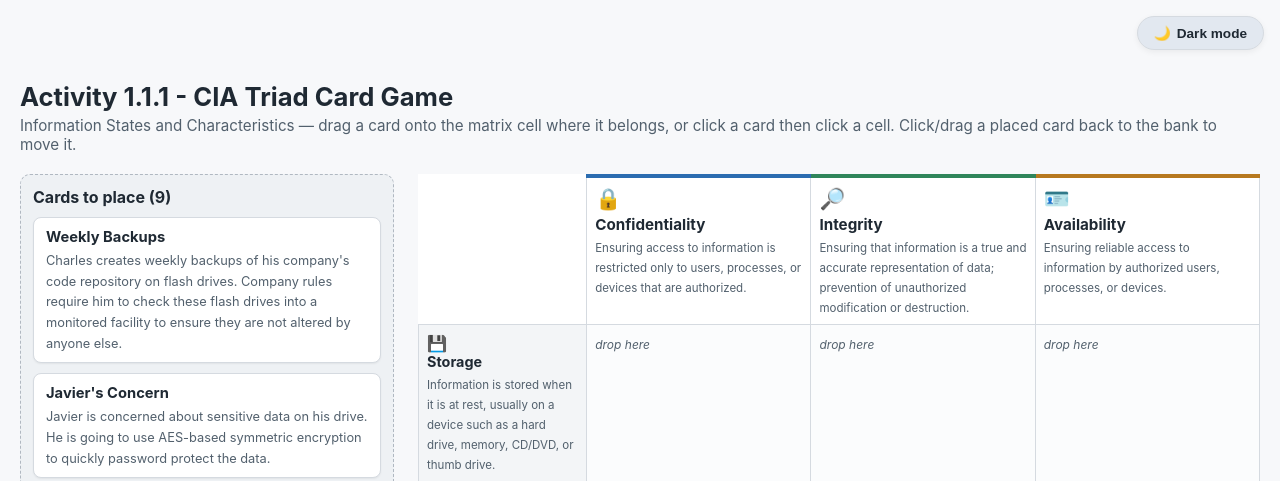
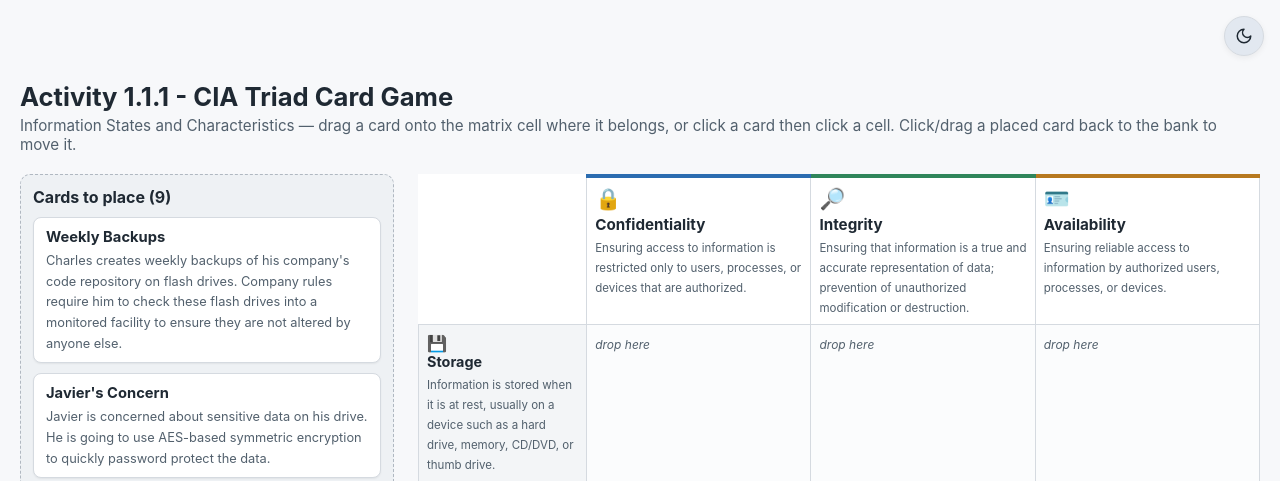
Before and after one commit to FarmCardsCode/www-farmcardscode, a Flask app: page /static/apps/cia-triad-game/index.html in a window 1280 px wide. Shown: the top 481 px of the page. Run offline with Flask 3, Linux system fonts and the light colour scheme; lists and menus that the app fills with data are empty.

Commit message:
Make theme toggles icon-only
The main site's titlebar toggle and the embedded apps' floating toggles
are now compact round buttons holding just a line-drawn sun or moon
(inline SVG in currentColor, showing the mode a click switches to). The
"Switch to light/dark mode" wording moves to the tooltip and accessible
name.

Co-Authored-By: Claude Opus 5.5 <noreply@anthropic.com>

```diff
--- a/app/static/apps/cia-triad-game/index.html
+++ b/app/static/apps/cia-triad-game/index.html
@@ -85,17 +85,17 @@
     color: var(--text);
     border: 1px solid var(--border);
     border-radius: 999px;
-    padding: 8px 16px;
-    font-size: 0.85rem;
-    font-weight: 600;
+    width: 40px;
+    height: 40px;
+    padding: 0;
     cursor: pointer;
-    white-space: nowrap;
     display: flex;
     align-items: center;
-    gap: 6px;
+    justify-content: center;
     box-shadow: 0 2px 6px var(--shadow);
   }
   #themeToggle:hover { background: var(--btn-secondary-bg-hover); }
+  #themeToggle svg[hidden] { display: none; }
   .layout {
     display: flex;
     gap: 24px;
@@ -285,8 +285,8 @@
     <p class="subtitle">Information States and Characteristics — drag a card onto the matrix cell where it belongs, or click a card then click a cell. Click/drag a placed card back to the bank to move it.</p>
   </div>
   <button id="themeToggle" aria-label="Toggle dark mode">
-    <span id="themeIcon">🌙</span>
-    <span id="themeLabel">Dark mode</span>
+    <svg class="theme-icon" data-icon="sun" viewBox="0 0 24 24" width="18" height="18" fill="none" stroke="currentColor" stroke-width="2" stroke-linecap="round" stroke-linejoin="round" aria-hidden="true" hidden><circle cx="12" cy="12" r="4"/><path d="M12 2v2M12 20v2M4.93 4.93l1.41 1.41M17.66 17.66l1.41 1.41M2 12h2M20 12h2M6.34 17.66l-1.41 1.41M19.07 4.93l-1.41 1.41"/></svg>
+    <svg class="theme-icon" data-icon="moon" viewBox="0 0 24 24" width="18" height="18" fill="none" stroke="currentColor" stroke-width="2" stroke-linecap="round" stroke-linejoin="round" aria-hidden="true"><path d="M12 3a6 6 0 0 0 9 9 9 9 0 1 1-9-9Z"/></svg>
   </button>
 </div>
 
@@ -419,18 +419,22 @@
 
   // ---------- Dark mode ----------
   const themeToggle = document.getElementById("themeToggle");
-  const themeIcon = document.getElementById("themeIcon");
-  const themeLabel = document.getElementById("themeLabel");
+  const sunIcon = themeToggle.querySelector('[data-icon="sun"]');
+  const moonIcon = themeToggle.querySelector('[data-icon="moon"]');
 
   function applyTheme(theme) {
     if (theme === "dark") {
       document.documentElement.setAttribute("data-theme", "dark");
-      themeIcon.textContent = "☀️";
-      themeLabel.textContent = "Light mode";
+      sunIcon.toggleAttribute("hidden", false);
+      moonIcon.toggleAttribute("hidden", true);
+      themeToggle.setAttribute("aria-label", "Switch to light mode");
+      themeToggle.title = "Switch to light mode";
     } else {
       document.documentElement.removeAttribute("data-theme");
-      themeIcon.textContent = "🌙";
-      themeLabel.textContent = "Dark mode";
+      sunIcon.toggleAttribute("hidden", true);
+      moonIcon.toggleAttribute("hidden", false);
+      themeToggle.setAttribute("aria-label", "Switch to dark mode");
+      themeToggle.title = "Switch to dark mode";
     }
   }
 
--- a/app/templates/base.html
+++ b/app/templates/base.html
@@ -22,7 +22,8 @@
 
       <div class="terminal-left">
         <button id="theme-toggle" class="theme-toggle" type="button" aria-label="Toggle theme">
-          <span class="theme-toggle-label">Theme</span>
+          <svg class="theme-toggle-icon" data-icon="sun" viewBox="0 0 24 24" width="15" height="15" fill="none" stroke="currentColor" stroke-width="2" stroke-linecap="round" stroke-linejoin="round" aria-hidden="true" hidden><circle cx="12" cy="12" r="4"/><path d="M12 2v2M12 20v2M4.93 4.93l1.41 1.41M17.66 17.66l1.41 1.41M2 12h2M20 12h2M6.34 17.66l-1.41 1.41M19.07 4.93l-1.41 1.41"/></svg>
+          <svg class="theme-toggle-icon" data-icon="moon" viewBox="0 0 24 24" width="15" height="15" fill="none" stroke="currentColor" stroke-width="2" stroke-linecap="round" stroke-linejoin="round" aria-hidden="true" hidden><path d="M12 3a6 6 0 0 0 9 9 9 9 0 1 1-9-9Z"/></svg>
         </button>
       </div>
     </div>
```
Also changed, not shown: app/static/apps/binary-magic-trick/index.html (+17 -13 lines), app/static/css/style.css (+13 -6 lines), app/static/js/main.js (+7 -2 lines).
